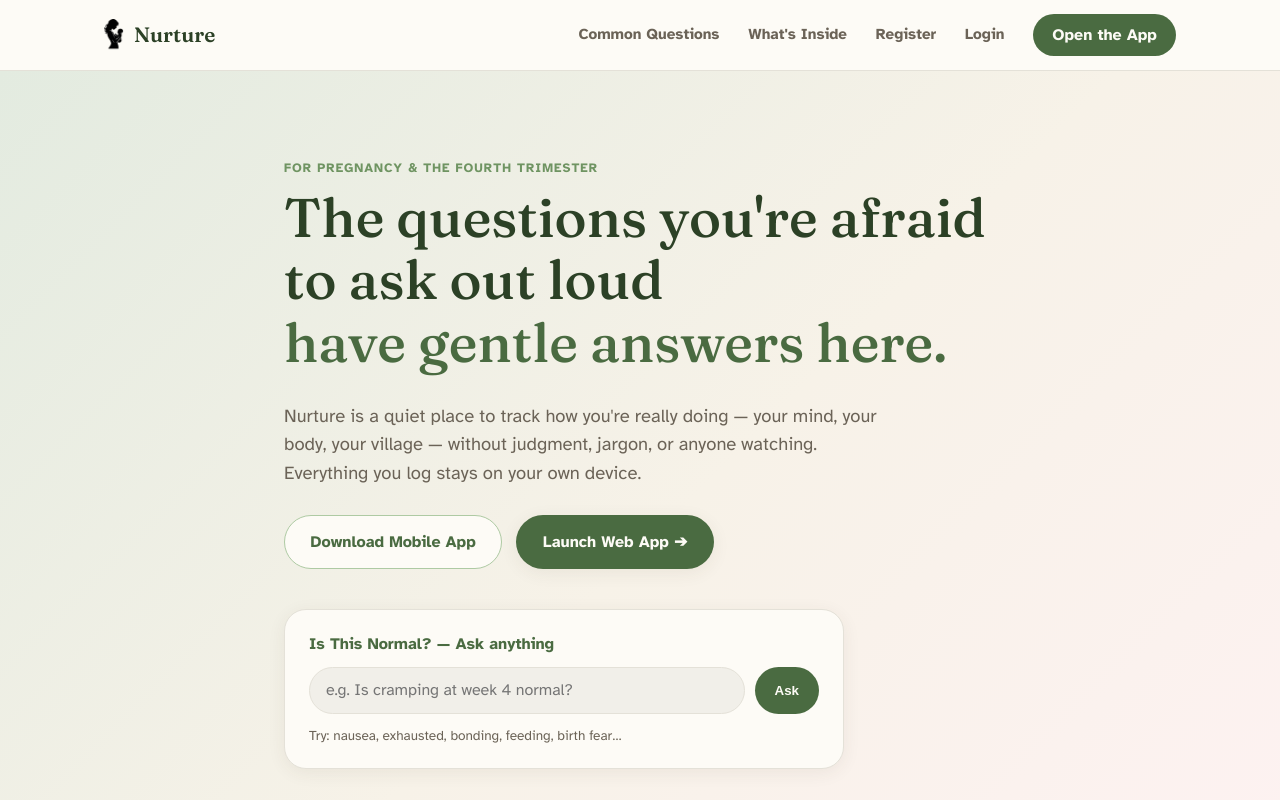
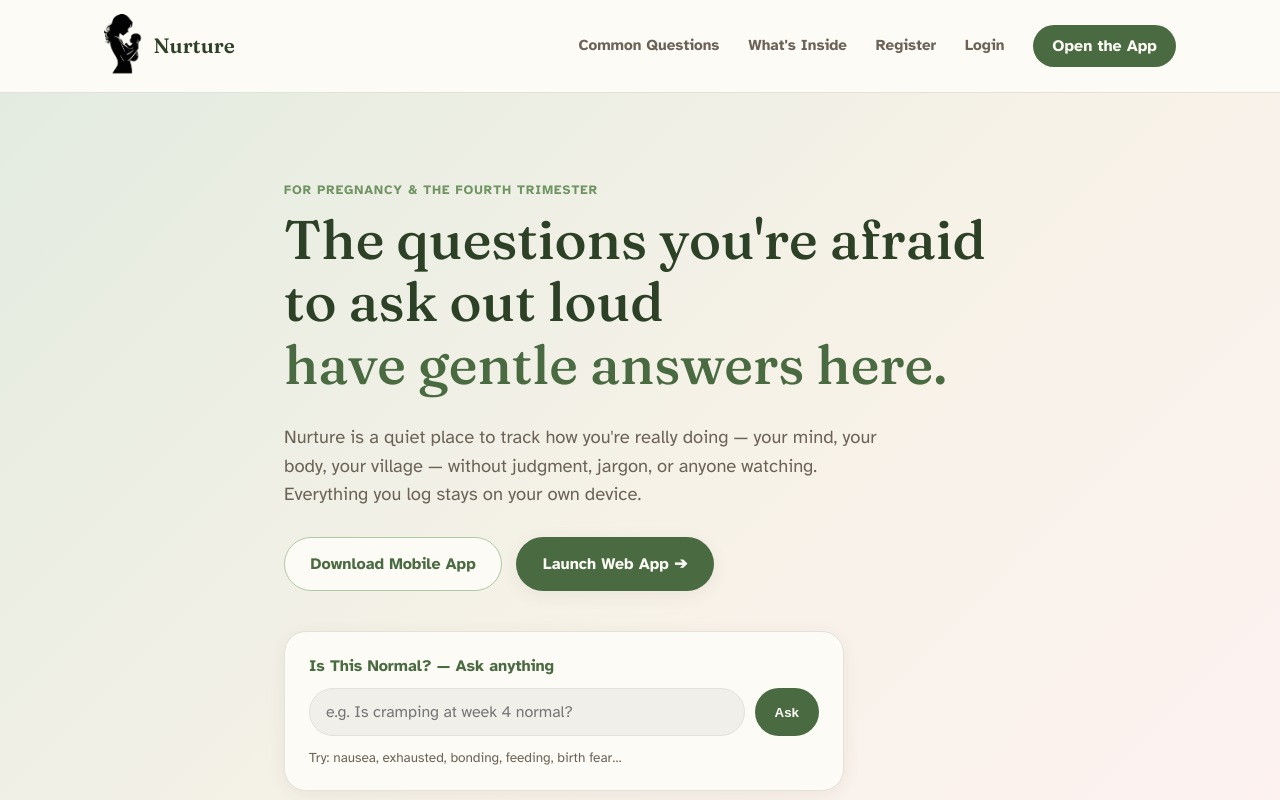
Before and after one commit to Bueith/my-bump-to-baby, a website: page index.html in a window 1280 px wide. Shown: the top 800 px of the page. Drawn offline with Linux system fonts and the light colour scheme.

Commit message:
double logo size in header

```diff
--- a/styles.css
+++ b/styles.css
@@ -1606,7 +1606,7 @@ img { max-width: 100%; display: block; }
 
 /* ── Brand mark (header logo) ──────────────────────────────── */
 .brand__mark {
-  height: 32px;
+  height: 64px;
   width: auto;
   display: inline-block;
   vertical-align: middle;
```
